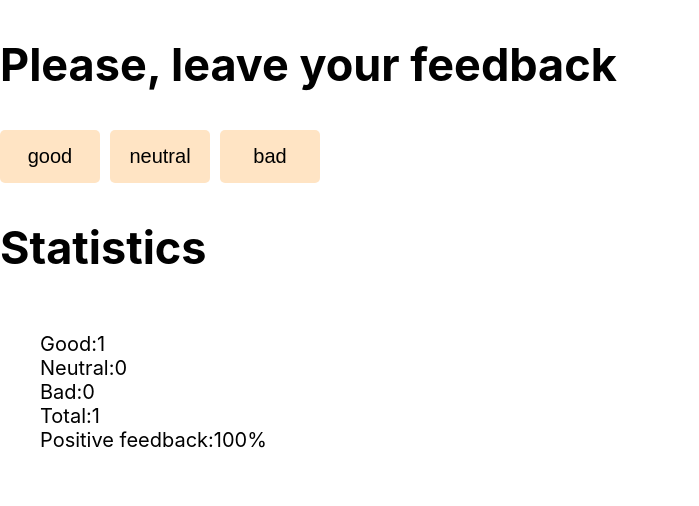
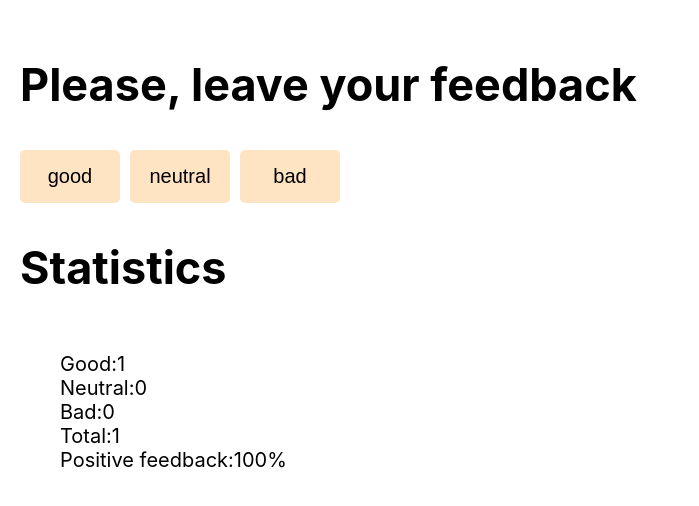
Before and after one commit to Hanna-Pylypenko/goit-react-hw-02-feedback, a React (Create React App) app: page / in a window 1280 px wide. Both pictures are taken after a click on the button "good". Shown: the top 506 px of the page, without its empty margins (0-699 px from the left). Built offline with nearby package versions, Linux system fonts and the light colour scheme.

Commit message:
finished

```diff
--- a/package.json
+++ b/package.json
@@ -7,6 +7,7 @@
     "@testing-library/jest-dom": "^5.16.3",
     "@testing-library/react": "^12.1.4",
     "@testing-library/user-event": "^13.5.0",
+    "prop-types": "^15.8.1",
     "react": "^18.1.0",
     "react-dom": "^18.1.0",
     "react-scripts": "5.0.1",
--- a/src/components/App.jsx
+++ b/src/components/App.jsx
@@ -21,7 +21,7 @@ export class App extends Component {
   };
   countPositiveFeedbackPercentage = () => {
     const positiveFeedbackPercentage =
-      Math.round((this.state.good / this.countTotalFeedback()) * 100) + '%';
+      Math.round(this.state.good / this.countTotalFeedback()) * 100;
     return positiveFeedbackPercentage;
   };
 
@@ -33,7 +33,7 @@ export class App extends Component {
           display: 'flex',
           flexDirection: 'column',
           justifyContent: 'flexStart',
-
+          padding: '20px',
           fontSize: 40,
           color: '#010101',
         }}
--- a/src/components/FeedbackOptions/FeedbackOptions.jsx
+++ b/src/components/FeedbackOptions/FeedbackOptions.jsx
@@ -1,3 +1,4 @@
+import PropTypes from 'prop-types';
 import css from './FeedbackOptions.module.css';
 export const FeedbackOptions = ({ options, onLeaveFeedback }) => {
   return options.map(option => {
@@ -13,3 +14,7 @@ export const FeedbackOptions = ({ options, onLeaveFeedback }) => {
     );
   });
 };
+FeedbackOptions.propTypes = {
+  options: PropTypes.arrayOf(PropTypes.string.isRequired).isRequired,
+  onLeaveFeedback: PropTypes.func.isRequired,
+};
--- a/src/components/Notification/Notification.jsx
+++ b/src/components/Notification/Notification.jsx
@@ -1,3 +1,8 @@
+import PropTypes from 'prop-types';
+
 export const Notification = ({ message }) => {
   return <p>{message}</p>;
 };
+Notification.propTypes = {
+  message: PropTypes.string.isRequired,
+};
--- a/src/components/Section/Section.jsx
+++ b/src/components/Section/Section.jsx
@@ -1,4 +1,6 @@
 import css from './Section.module.css';
+import PropTypes from 'prop-types';
+
 export const Section = ({ title, children }) => {
   return (
     <div className={css.sectionContainer}>
@@ -7,3 +9,7 @@ export const Section = ({ title, children }) => {
     </div>
   );
 };
+Section.propTypes = {
+  title: PropTypes.string.isRequired,
+  children: PropTypes.element.isRequired,
+};
--- a/src/components/Statistics/Statistics.jsx
+++ b/src/components/Statistics/Statistics.jsx
@@ -1,6 +1,7 @@
 import React from 'react';
 import { Notification } from 'components/Notification/Notification';
 import css from './Statistics.module.css';
+import PropTypes from 'prop-types';
 
 export const Statistics = ({
   good,
@@ -15,9 +16,16 @@ export const Statistics = ({
       <li>Neutral:{neutral}</li>
       <li>Bad:{bad}</li>
       <li>Total:{total}</li>
-      <li>Positive feedback:{positivePercentage}</li>
+      <li>Positive feedback:{positivePercentage}%</li>
     </ul>
   ) : (
     <Notification message="There is no feedback" />
   );
 };
+Statistics.propTypes = {
+  good: PropTypes.number.isRequired,
+  neutral: PropTypes.number.isRequired,
+  bad: PropTypes.number.isRequired,
+  total: PropTypes.number.isRequired,
+  positivePercentage: PropTypes.number.isRequired,
+};
--- a/src/components/Statistics/Statistics.module.css
+++ b/src/components/Statistics/Statistics.module.css
@@ -2,5 +2,6 @@
   list-style: none;
   display: flex;
   flex-direction: column;
+  justify-content: flex-start;
   font-size: 20px;
 }
```
Also changed, not shown: 1 other file (tests, documents, lock files or other folders).
